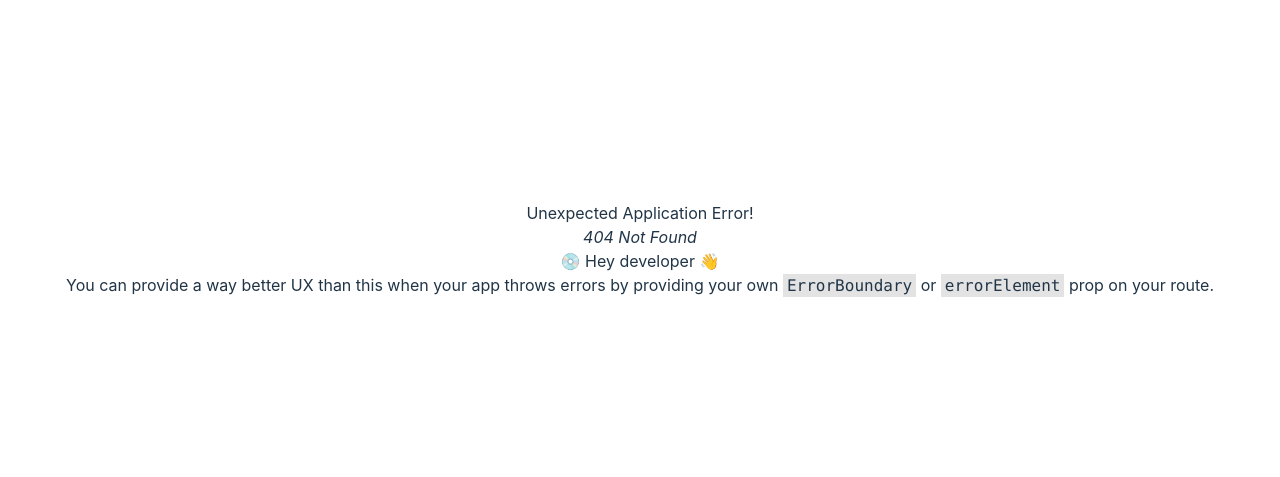
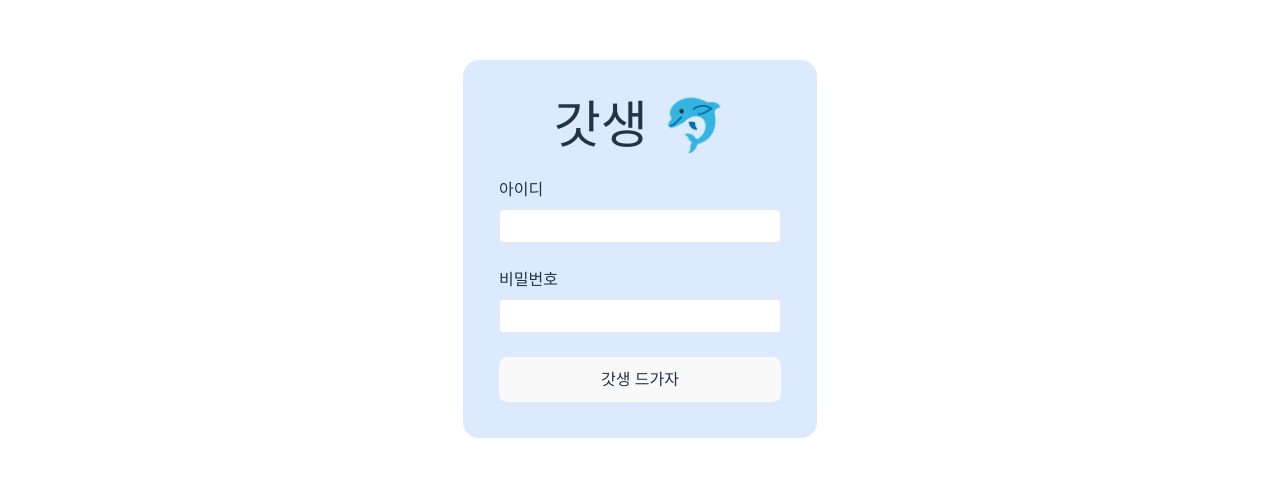
Before and after one commit to cok2exe/god-saeng, a React (Vite) app: page /login in a window 1280 px wide. Before the commit this address had no page. Shown: the part 151-628 px from the top of the page. Built offline with nearby package versions, Linux system fonts and the light colour scheme.

Commit message:
feat: 임시 로그인 페이지 추가

```diff
--- a/package.json
+++ b/package.json
@@ -13,6 +13,7 @@
     "react-router-dom": "^6.4.5"
   },
   "devDependencies": {
+    "@tailwindcss/forms": "^0.5.3",
     "@types/node": "^18.11.12",
     "@types/react": "^18.0.17",
     "@types/react-dom": "^18.0.6",
--- a/src/main.tsx
+++ b/src/main.tsx
@@ -2,6 +2,7 @@ import React from 'react'
 import ReactDOM from 'react-dom/client'
 import { createBrowserRouter, RouterProvider } from 'react-router-dom'
 import Root from '@/routes/Root'
+import LoginPage from '@/pages/login'
 import App from './App'
 import './index.css'
 
@@ -14,6 +15,10 @@ const router = createBrowserRouter([
         path: '/',
         element: <App />,
       },
+      {
+        path: '/login',
+        element: <LoginPage />,
+      },
     ],
   },
 ])
--- /dev/null
+++ b/src/pages/login.tsx
@@ -0,0 +1,25 @@
+export default function LoginPage() {
+  return (
+    <section className='bg-blue-100 p-[36px] rounded-2xl'>
+      <h1 className='mb-6'>갓생 🐬</h1>
+
+      <div className='flex flex-col gap-6'>
+        <div className='flex flex-col gap-2'>
+          <label htmlFor='login-id' className='text-left'>
+            아이디
+          </label>
+          <input id='login-id' type='text' className='form-input rounded border px-4 py-1' />
+        </div>
+
+        <div className='flex flex-col gap-2'>
+          <label htmlFor='login-pw' className='text-left'>
+            비밀번호
+          </label>
+          <input id='login-pw' type='text' className='form-input rounded border px-4 py-1' />
+        </div>
+
+        <button>갓생 드가자</button>
+      </div>
+    </section>
+  )
+}
--- a/src/routes/Root.tsx
+++ b/src/routes/Root.tsx
@@ -2,7 +2,7 @@ import { Outlet } from 'react-router-dom'
 
 export default function Root() {
   return (
-    <div className=''>
+    <div className='flex align-center container mx-auto'>
       <Outlet />
     </div>
   )
```
Also changed, not shown: src/pages/index.tsx (+5 -3 lines), 1 other file (tests, documents, lock files or other folders).
